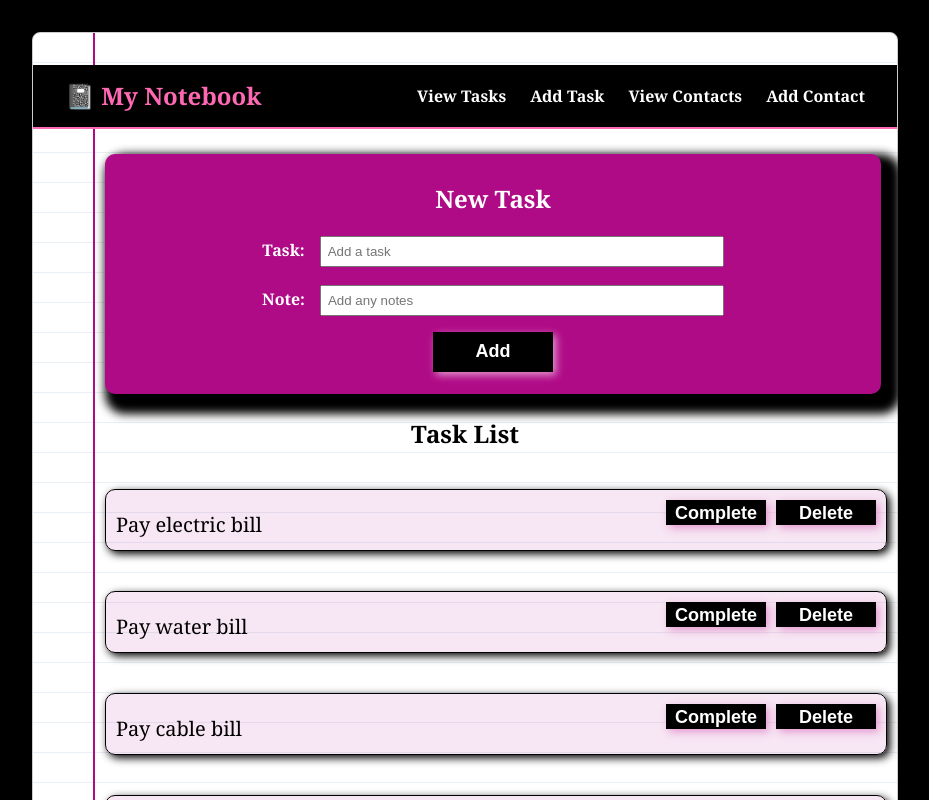
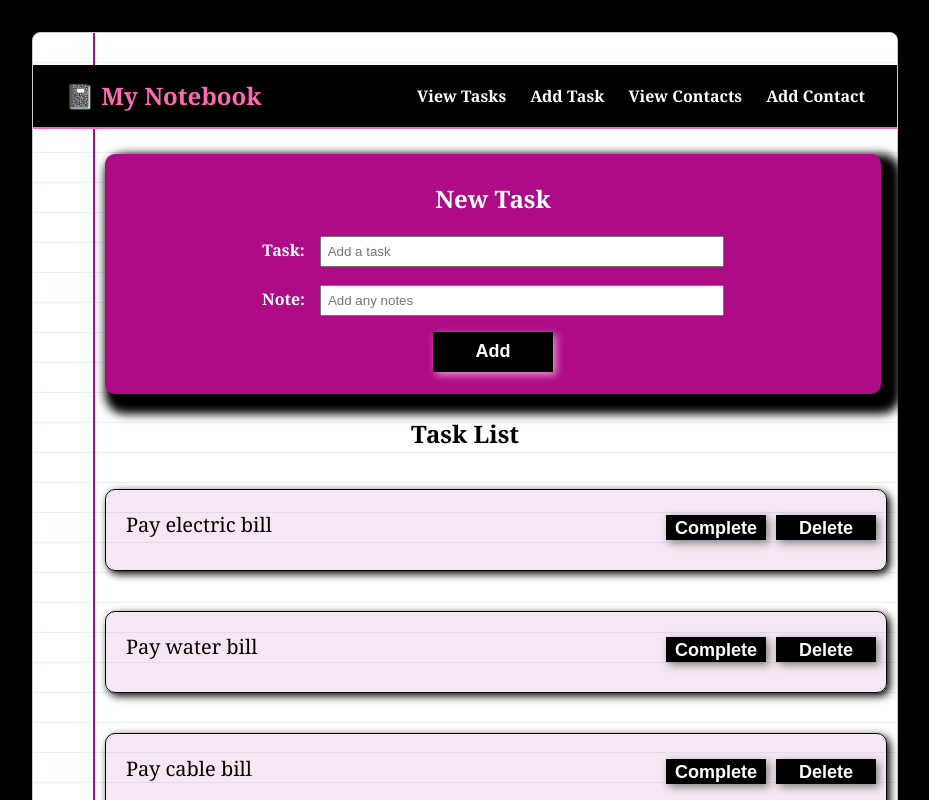
Before and after one commit to mstina03/to-do-list, a React (Create React App) app: page / in a window 1280 px wide. Shown: the top 800 px of the page, without its empty margins (175-1104 px from the left). Built offline with nearby package versions, Linux system fonts and the light colour scheme.

Commit message:
update styles

```diff
--- a/src/components/Tasks/TaskCard.css
+++ b/src/components/Tasks/TaskCard.css
@@ -1,21 +1,17 @@
 .task-card {
+    display: flex;
+    flex-direction: column;
+    position: relative;
+    width: 95%;
+    padding: 10px 10px 10px 10px;
+    margin: 40px;
     box-shadow: 3px 3px 8px black;
     border-radius: 10px;
-    padding: 10px 10px 10px 10px;
-    margin: 40px;
+    border: 1px solid black;
     font-size: 20px;
+    cursor: pointer;
+    text-align: left;
     background-color: rgba(175, 11, 134, .1);
-    display: inline-block;
-    width: 95%;
-    display: flex;
-    flex-direction: column;
-    cursor: pointer;
-    user-select: none;
-    position: relative;
-    text-align: left;
-    border: 1px solid black;
-
-
 }
 
 .task-card:hover {
@@ -28,14 +24,14 @@
     border: 2px solid black;
     position: absolute;
     right: 120px;
-    top: 10px;
+    top: 25px;
     display: inline-block;
     width: 100px;
     height: 25px;
     text-align: center;
     background-color: black;
     color: white;
-    box-shadow: 3px 3px 8px rgb(227, 153, 207);
+    box-shadow: 3px 3px 8px gray;
 }
 
 .delete-task {
@@ -44,14 +40,14 @@
     border: 2px solid black;
     position: absolute;
     right: 10px;
-    top: 10px;
+    top: 25px;
     display: inline-block;
     width: 100px;
     height: 25px;
     text-align: center;
     background-color: black;
     color: white;
-    box-shadow: 3px 3px 8px rgb(227, 153, 207);
+    box-shadow: 3px 3px 8px gray;
 }
 
 .delete-task:hover, .complete-task:hover {
@@ -68,10 +64,11 @@
     display: flex;
     justify-content: flex-end;
     gap: 10px;
-    margin-bottom: 10px;
+    padding-top: 10px;
 }
 
 .card-body {
+    padding: 10px;
     cursor: pointer;
 }
 
--- a/src/components/Tasks/TaskCard.jsx
+++ b/src/components/Tasks/TaskCard.jsx
@@ -29,14 +29,17 @@ export default function TaskCard({ id, front, back, completed, deleteTask, compl
 
     return (
         <div className='task-card'>
+
+            <div className='card-body' onClick={handleFlip}>
+                {cardContent}
+            </div>
+
             <div className='task-actions'>
                 <button className='complete-task' onClick={handleComplete}>Complete</button>
                 <button className='delete-task' onClick={handleDelete}>Delete</button>
             </div>
 
-            <div className='card-body' onClick={handleFlip}>
-                {cardContent}
-            </div>
+
         </div>
     );
 
```
